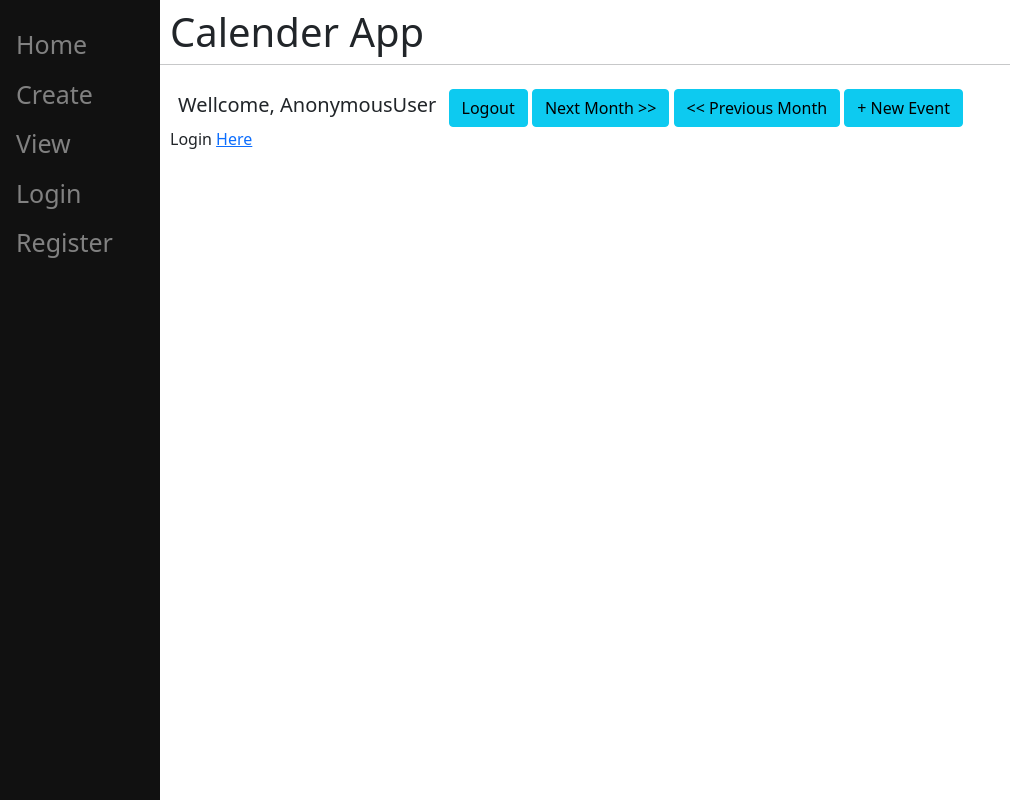
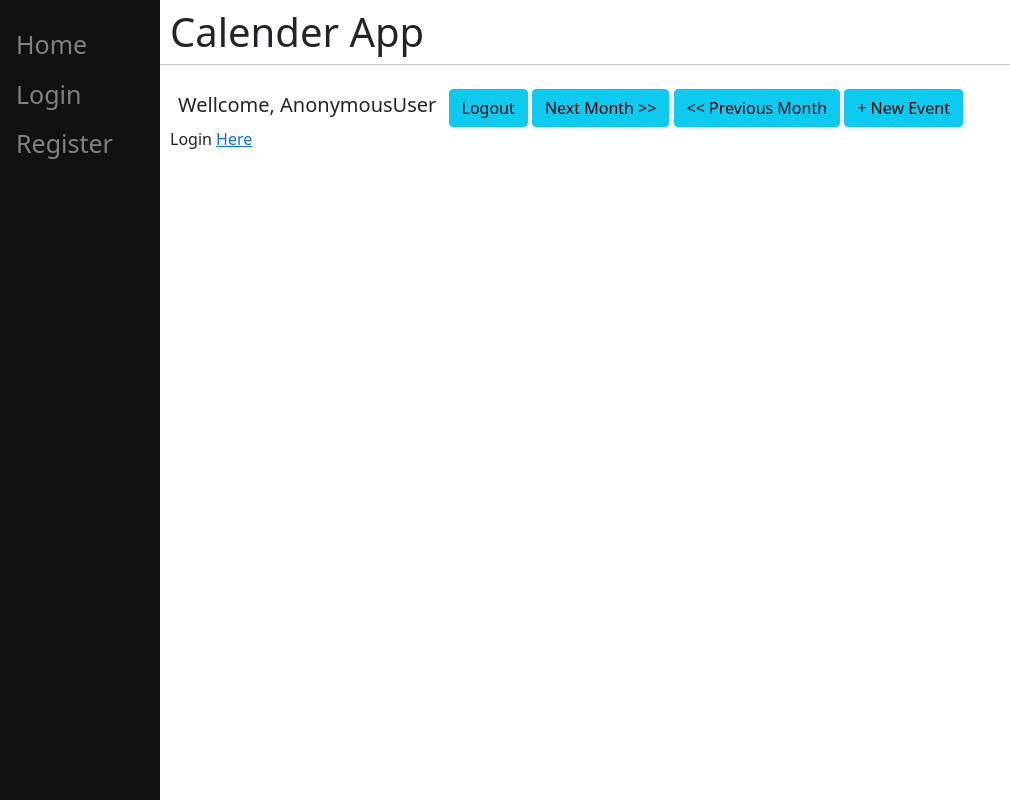
Before and after one commit to rwheel/CalendarApp, a Django app: template calendarproject/main/templates/main/calendar.html in a window 1280 px wide. Shown: the whole page, without its empty margins (0-1010 px from the left). Run offline with Django 3.2, Linux system fonts and the light colour scheme; the template is opened without the code that fills it, so the values that code supplies are empty.

Commit message:
fixed user flow

```diff
--- a/calendarproject/main/templates/main/base.html
+++ b/calendarproject/main/templates/main/base.html
@@ -49,8 +49,6 @@
     {% else %}
         <div class="sidenav">
             <a href="/">Home</a>
-            <a href="/create">Create</a>
-            <a href="/view">View</a>
             <a href="/login">Login</a>
             <a href="/register">Register</a>
         </div>
```
